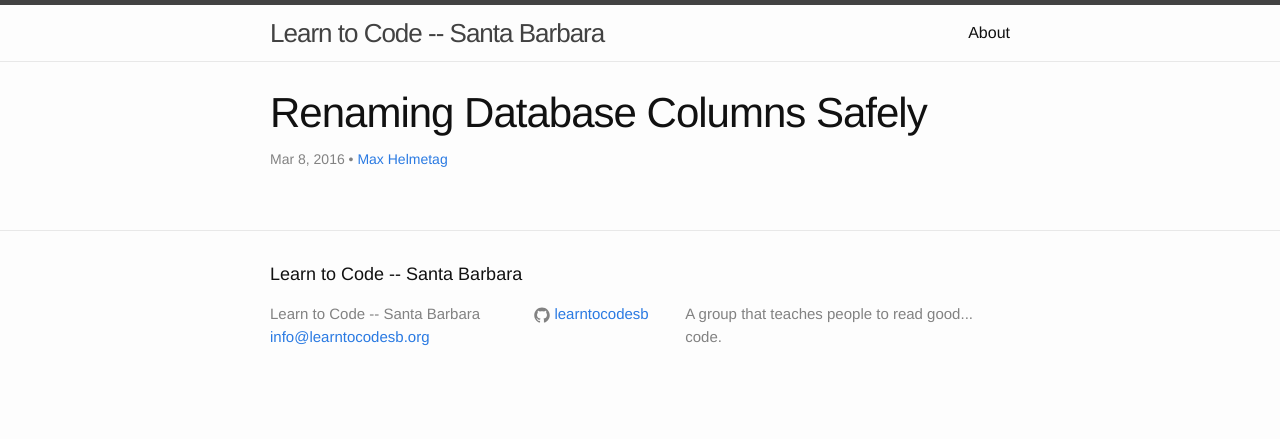
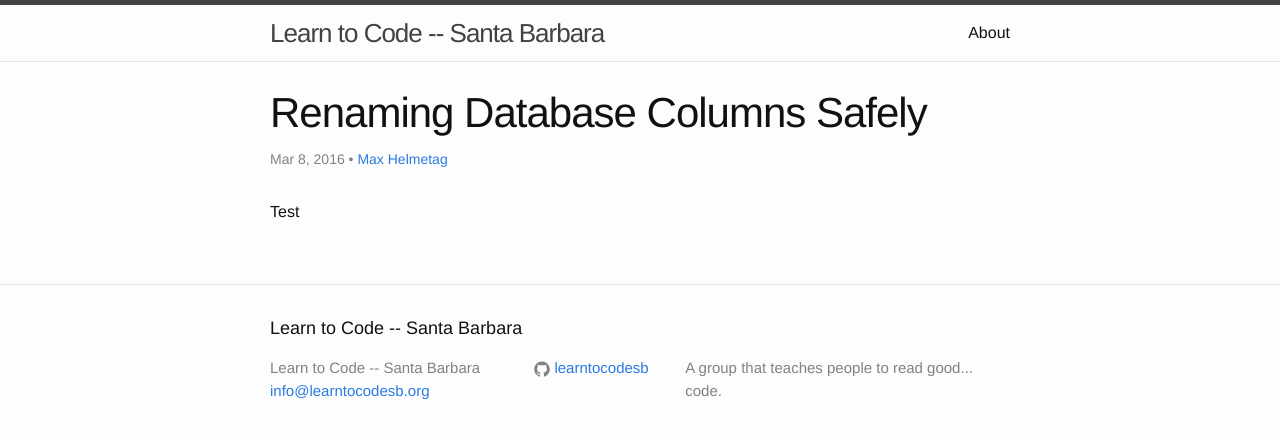
Before and after one commit to learntocodesb/learn-to-code-blog, a Jekyll site: the page built from _posts/2016-03-08-renaming-database-columns-safely.markdown, in a window 1280 px wide. Shown: the top 439 px of the page. Built offline with Jekyll 4.4.1, drawn with Linux system fonts in a browser that asks for light colours.

Commit message:
test posts

```diff
--- a/_posts/2016-03-08-renaming-database-columns-safely.markdown
+++ b/_posts/2016-03-08-renaming-database-columns-safely.markdown
@@ -1,8 +1,10 @@
 ---
 layout: post
-title:  Renaming Database Columns Safely
+title:  "Renaming Database Columns Safely"
 author: "Max Helmetag"
 author_github: mhelmetag
 date:   2016-03-08 00:01:17 -0800
-categories:
+categories: activerecord
 ---
+
+Test
```
Also changed, not shown: _posts/2016-03-06-welcome-to-jekyll.markdown (+5 -3 lines), README.md (added).
